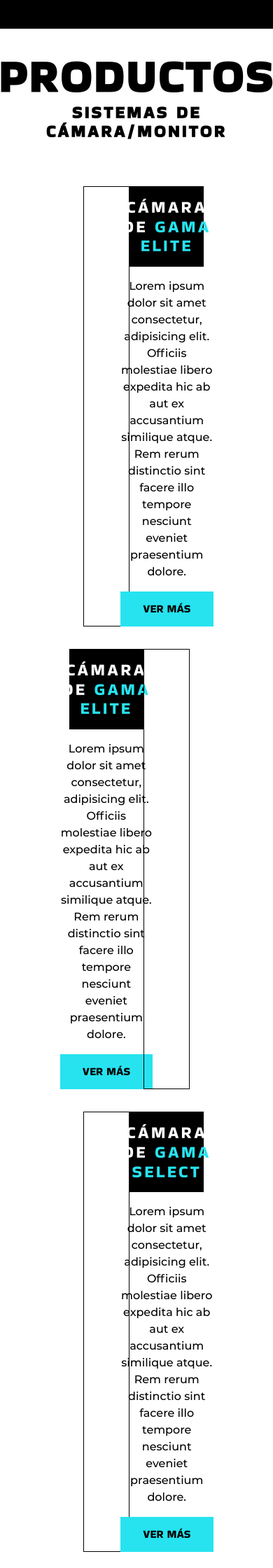
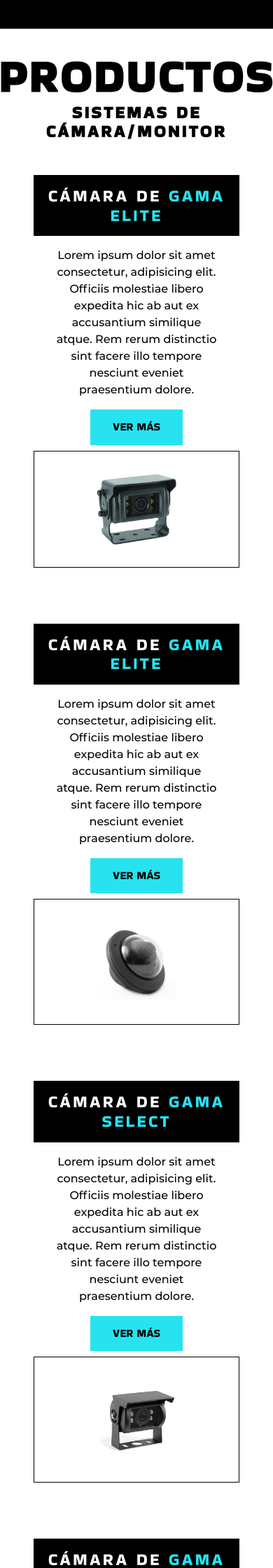
Before and after one commit to DiegoDuenez/moctezuma-electronics-web, a PHP site: page / in a window 390 px wide. Shown: the part 2430-4670 px from the top of the page at 70% size. Run offline with PHP 8.4, Linux system fonts and the light colour scheme; some libraries are stand-ins or nearby versions.

Commit message:
add: Se hizo responsiva la parte de productos

```diff
--- a/css/layouts/productos.css
+++ b/css/layouts/productos.css
@@ -36,14 +36,36 @@
     gap: 2rem;
 }
 
+    @media screen and (min-width: 300px) and (max-width: 700px) {
+        .productos__productos-list{
+            width: 100%;
+            padding: 1rem 3rem;
+            gap: 5rem;
+        }
+    }
+
 .productos__producto{
     display: flex;
     width: 100%;
 }
 
+    @media screen and (min-width: 300px) and (max-width: 700px) {
+        .productos__producto{
+            width: 100%;
+            flex-direction: column-reverse;
+            gap: 0.5rem;
+        }
+    }
+
 .productos__producto--reverse{
     flex-direction: row-reverse;
 }
+
+    @media screen and (min-width: 300px) and (max-width: 700px) {
+        .productos__producto--reverse{
+            flex-direction: column-reverse;
+        }
+    }
 
 .productos__producto-img{
     border: 1px solid black;
@@ -53,12 +75,22 @@
     align-items: center;
     padding: 2rem;
 }
+    @media screen and (min-width: 300px) and (max-width: 700px) {
+        .productos__producto-img{
+            width: 100%;
+        }
+    }
 
 .productos__producto-img img{
     width: 100%;
     height: 100%;
     object-fit: contain;
 }
+    @media screen and (min-width: 300px) and (max-width: 700px) {
+        .productos__producto-img img{
+            width: 50%;
+        }
+    }
 
 .productos__producto-content{
     display: flex;
@@ -68,6 +100,12 @@
     justify-content: center;
     gap: 1rem;
 }
+    @media screen and (min-width: 300px) and (max-width: 700px) {
+        .productos__producto-content{
+            width: 100%;
+        }
+    }
+
 
 .productos__producto-header{
     display: flex;
```
